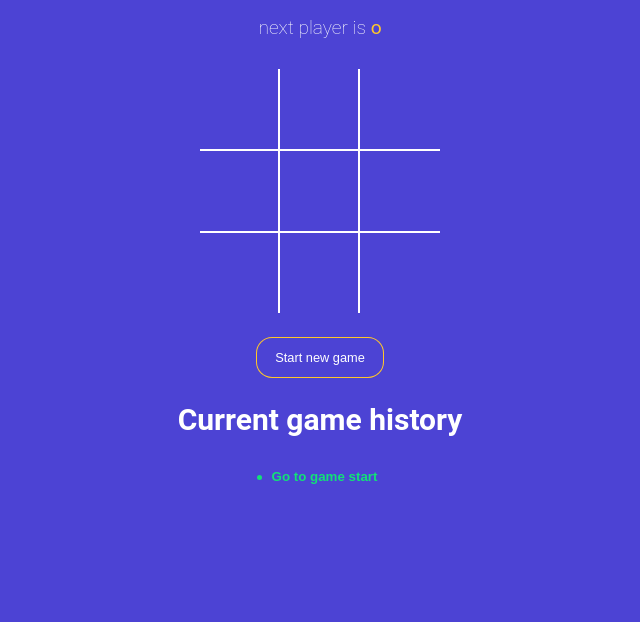
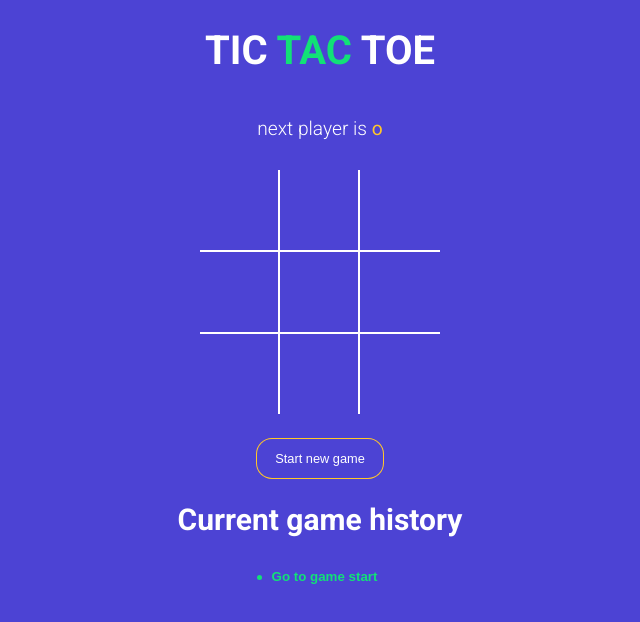
Before and after one commit to shrparekh/tictactoe-game, a React (Vite) app: page / in a window 1280 px wide. Shown: the top 622 px of the page, without its empty margins (320-960 px from the left). Built offline with nearby package versions, Linux system fonts and the light colour scheme.

Commit message:
added title and include  roboto font

```diff
--- a/index.html
+++ b/index.html
@@ -4,6 +4,12 @@
     <meta charset="UTF-8" />
     <link rel="icon" type="image/svg+xml" href="/vite.svg" />
     <meta name="viewport" content="width=device-width, initial-scale=1.0" />
+
+    <link
+      href="https://fonts.googleapis.com/css?family=Roboto:300,400,700&display=swap"
+      rel="stylesheet"
+    />
+
     <title>tic tac toe</title>
   </head>
   <body>
--- a/src/App.jsx
+++ b/src/App.jsx
@@ -55,6 +55,9 @@
 
   return (
     <div className="app">
+      <h1>
+        TIC <span className="text-green">TAC</span> TOE
+      </h1>
       <StatusMessage winner={winner} gamingBoard={gamingBoard} />
       <Board
         squares={gamingBoard.squares}
```
